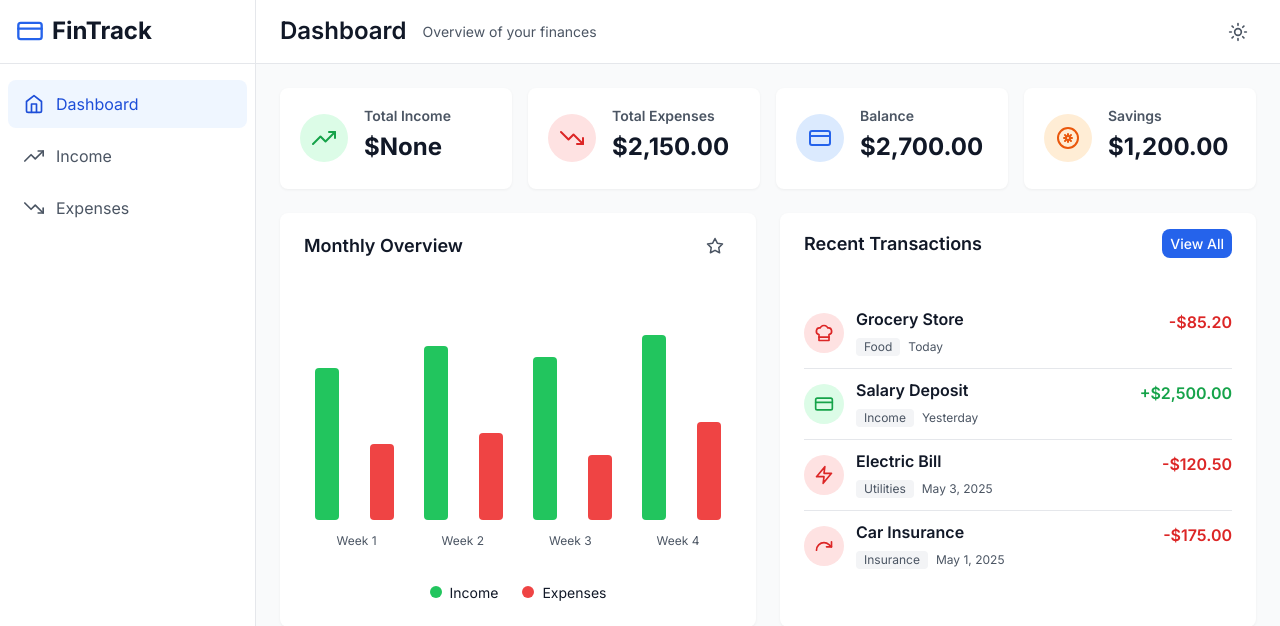
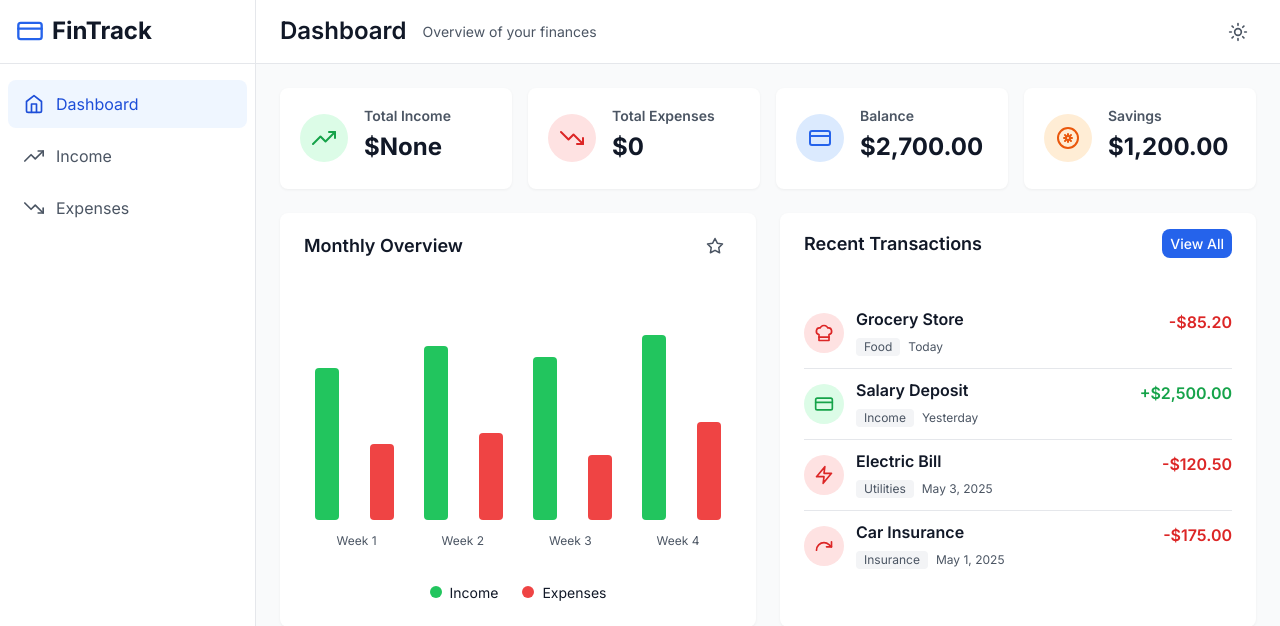
Before and after one commit to Keerthi-Vijaibabu/Expense_tracker, a Flask app: page / in a window 1280 px wide. Shown: the top 626 px of the page. Run offline with Flask 3, Linux system fonts and the light colour scheme; the visitor is signed in with stand-in values (Sample User, id 1); data that the repository does not hold is empty.

Commit message:
changed dashboard.html

```diff
--- a/templates/dashboard.html
+++ b/templates/dashboard.html
@@ -168,7 +168,7 @@
             </div>
             <div class="stats-info">
               <h3>Total Expenses</h3>
-              <p class="stats-value">$2,150.00</p>
+              <p class="stats-value">${{ total }}</p>
             </div>
           </div>
           <!-- balance -->
@@ -206,7 +206,7 @@
             </div>
           </div>
         </section>
-
+<!-- Graph -->
         <section class="dashboard-grid">
           <div class="card">
             <div class="card-header">
```
